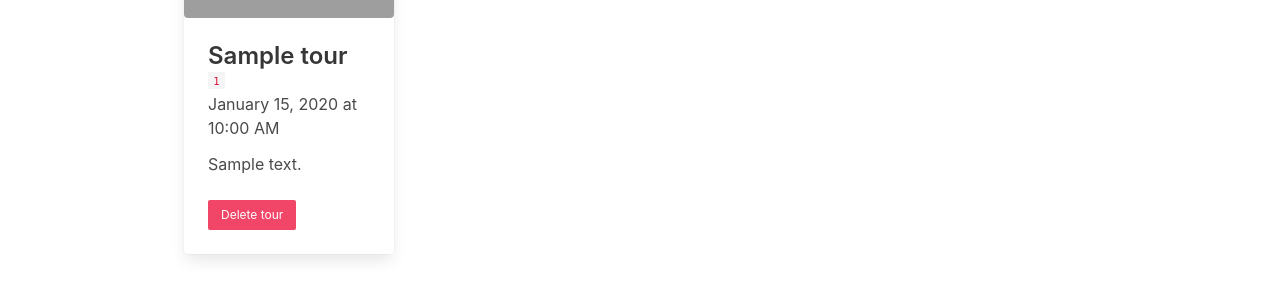
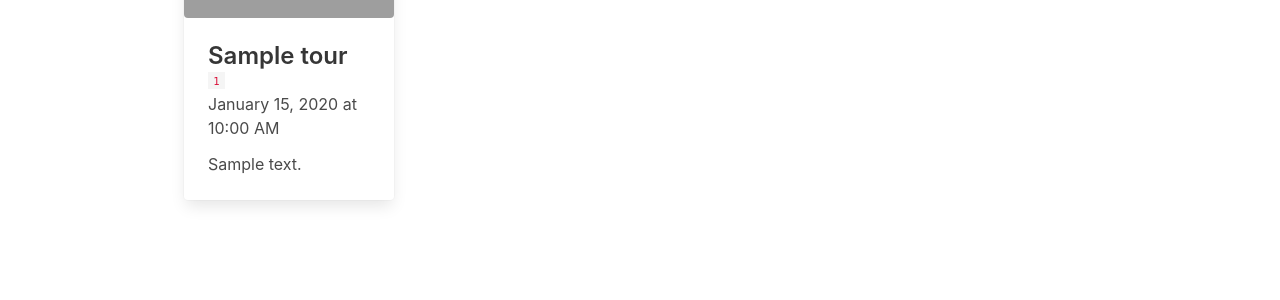
Before and after one commit to womogenes/meta-tour, a Flask app: page /tours in a window 1280 px wide. Shown: the part 302-602 px from the top of the page. Run offline with Flask 2, Linux system fonts and the light colour scheme; a database or web service that is not in the repository returns one stand-in record (values such as "Sample title"); some libraries are stand-ins or nearby versions; grey boxes are pictures that could not be loaded.

Commit message:
Remove delete button in the right place

```diff
--- a/app/templates/all-tours.html
+++ b/app/templates/all-tours.html
@@ -51,12 +51,12 @@
               </div>
               {% endif %}
 
-              <button
+              <!-- <button
                 class="button is-danger is-small"
                 onclick='deleteTour("{{tour.tour_id}}")'
               >
                 Delete tour
-              </button>
+              </button> -->
             </div>
           </div>
         </div>
--- a/app/templates/single-tour.html
+++ b/app/templates/single-tour.html
@@ -42,7 +42,7 @@
           <div class="viewer-container">
             <div class="background-image"></div>
             <div class="viewer"></div>
-            <!-- <button class="delete is-large"></button> -->
+            <button class="delete is-large"></button>
           </div>
         </div>
         {% endfor %}
```
